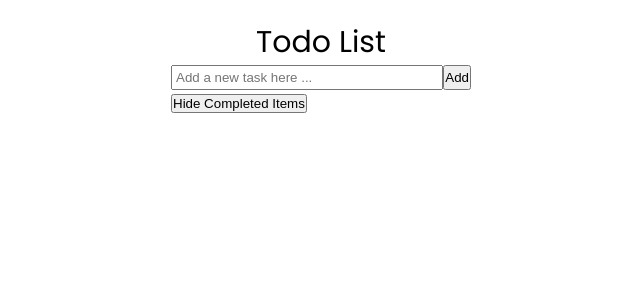
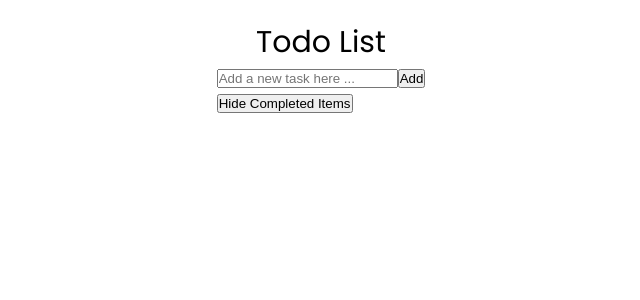
Before and after one commit to Kz0804/todo-list, a React (Create React App) app: page / in a window 1280 px wide. Shown: the top 300 px of the page, without its empty margins (319-959 px from the left). Built offline with nearby package versions, Linux system fonts and the light colour scheme; the HTML template or start-up script is replaced by a standard one.

Commit message:
Refactor CSS class names to follow the BEM naming convention

```diff
--- a/src/components/Task/components/Adder.jsx
+++ b/src/components/Task/components/Adder.jsx
@@ -11,7 +11,7 @@ const Adder = ({ onAdd }) => {
   };
 
   return (
-    <div className="task--adder">
+    <div className="task__adder">
       <input
         type="text"
         placeholder="Add a new task here ..."
--- a/src/components/Task/components/List.jsx
+++ b/src/components/Task/components/List.jsx
@@ -5,7 +5,7 @@ const List = ({ tasks, onComplete, onDelete }) => {
   const [showCompleted, setShowCompleted] = useState(true);
 
   return (
-    <div className="task--list">
+    <div className="task__list">
       <button
         className="btn-filter"
         onClick={() => setShowCompleted(!showCompleted)}
```
